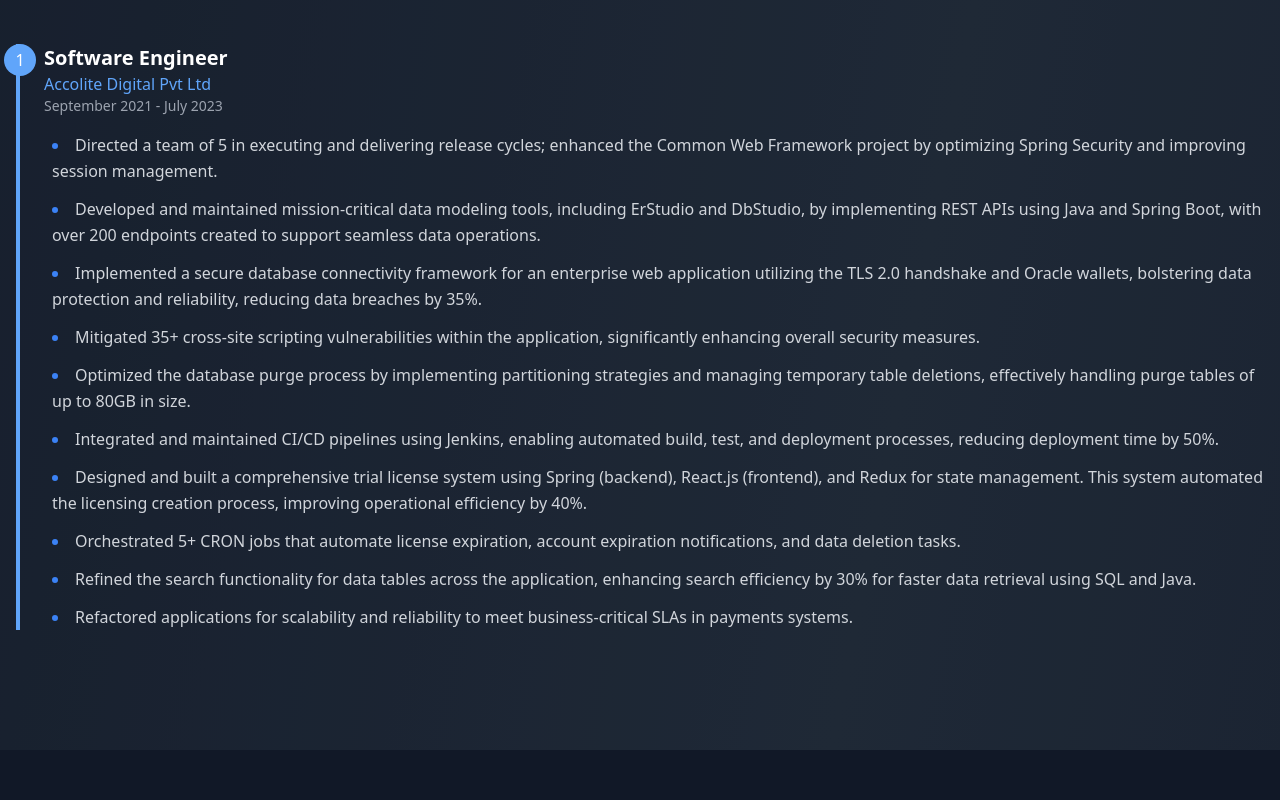
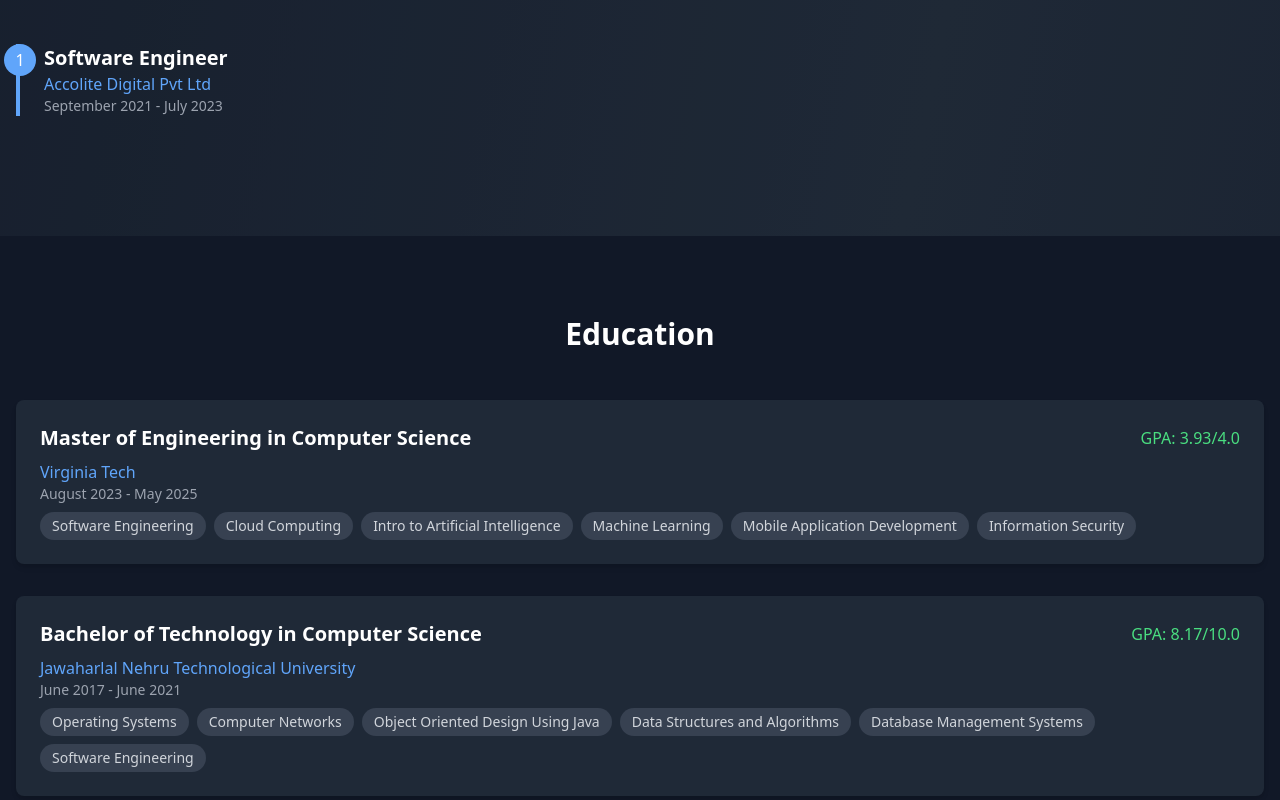
Before and after one commit to divakar007/website, a React (Vite) app: page / in a window 1280 px wide. Shown: the part 1600-2400 px from the top of the page. Built offline with nearby package versions, Linux system fonts and the light colour scheme.

Commit message:
Updated Experience page

```diff
--- a/src/components/Experience.tsx
+++ b/src/components/Experience.tsx
@@ -5,16 +5,17 @@
             company: "Accolite Digital Pvt Ltd",
             duration: "September 2021 - July 2023",
             details: [
-                "Directed a team of 5 in executing and delivering release cycles; enhanced the Common Web Framework project by optimizing Spring Security and improving session management.",
-                "Developed and maintained mission-critical data modeling tools, including ErStudio and DbStudio, by implementing REST APIs using Java and Spring Boot, with over 200 endpoints created to support seamless data operations.",
-                "Implemented a secure database connectivity framework for an enterprise web application utilizing the TLS 2.0 handshake and Oracle wallets, bolstering data protection and reliability, reducing data breaches by 35%.",
-                "Mitigated 35+ cross-site scripting vulnerabilities within the application, significantly enhancing overall security measures.",
-                "Optimized the database purge process by implementing partitioning strategies and managing temporary table deletions, effectively handling purge tables of up to 80GB in size.",
-                "Integrated and maintained CI/CD pipelines using Jenkins, enabling automated build, test, and deployment processes, reducing deployment time by 50%.",
-                "Designed and built a comprehensive trial license system using Spring (backend), React.js (frontend), and Redux for state management. This system automated the licensing creation process, improving operational efficiency by 40%.",
-                "Orchestrated 5+ CRON jobs that automate license expiration, account expiration notifications, and data deletion tasks.",
-                "Refined the search functionality for data tables across the application, enhancing search efficiency by 30% for faster data retrieval using SQL and Java.",
-                "Refactored applications for scalability and reliability to meet business-critical SLAs in payments systems.",
+            //     "Directed a team of 5 in executing and delivering release cycles; enhanced the Common Web Framework project by optimizing Spring Security and improving session management.",
+            //     "Developed and maintained mission-critical data modeling tools, including ErStudio and DbStudio, by implementing REST APIs using Java and Spring Boot, with over 200 endpoints created to support seamless data operations.",
+            //     "Implemented a secure database connectivity framework for an enterprise web application utilizing the TLS 2.0 handshake and Oracle wallets, bolstering data protection and reliability, reducing data breaches by 35%.",
+            //     "Mitigated 35+ cross-site scripting vulnerabilities within the application, significantly enhancing overall security measures.",
+            //     "Optimized the database purge process by implementing partitioning strategies and managing temporary table deletions, effectively handling purge tables of up to 80GB in size.",
+            //     "Integrated and maintained CI/CD pipelines using Jenkins, enabling automated build, test, and deployment processes, reducing deployment time by 50%.",
+            //     "Designed and built a comprehensive trial license system using Spring (backend), React.js (frontend), and Redux for state management. This system automated the licensing creation process, improving operational efficiency by 40%.",
+            //     "Orchestrated 5+ CRON jobs that automate license expiration, account expiration notifications, and data deletion tasks.",
+            //     "Refined the search functionality for data tables across the application, enhancing search efficiency by 30% for faster data retrieval using SQL and Java.",
+            //     "Refactored applications for scalability and reliability to meet business-critical SLAs in payments systems.",
+
             ],
         },
     ];
```
